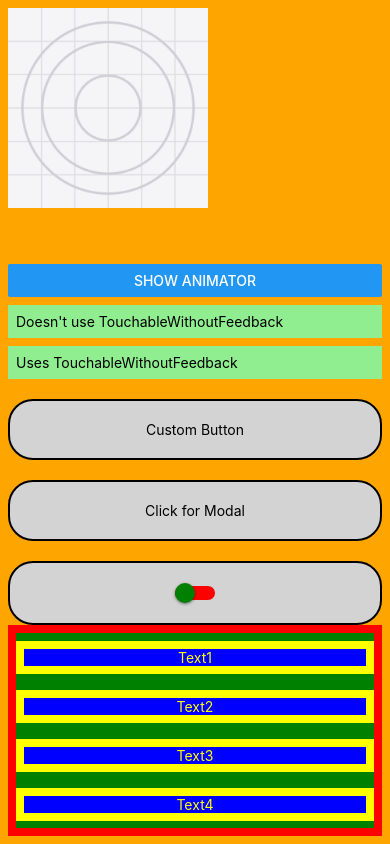
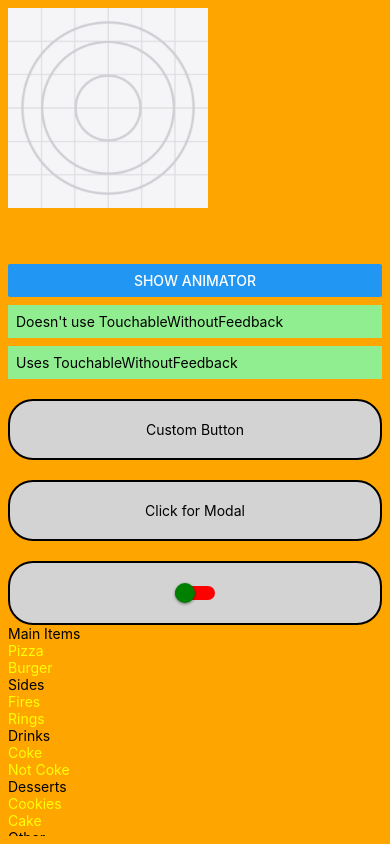
Before and after one commit to CheoR/rn-project2, a React Native app: screen / in a window 390 px wide. Built offline with nearby package versions, Linux system fonts and the light colour scheme.

Commit message:
feat: SectionList example

```diff
--- a/App.js
+++ b/App.js
@@ -9,6 +9,7 @@ import {
   Image,
   Keyboard,
   Modal,
+  SectionList,
   Switch,
   Text,
   TextInput,
@@ -18,7 +19,7 @@ import {
 } from "react-native";
 import styles from "./styles";
 
-import DATA from "./data/data";
+import DATA, { FOOD_DATA } from "./data/data";
 
 const pressHandler = (text) => {
   console.log(text);
@@ -41,6 +42,12 @@ export default function App() {
       Alert.alert("This is how you do a animator");
     }, 2000);
   };
+
+  const Item = ({ title }) => (
+    <View style={styles.cntr}>
+      <Text style={styles.li.text}>{title}</Text>
+    </View>
+  );
 
   return (
     <View style={styles.container}>
@@ -99,12 +106,23 @@ export default function App() {
           ios_backgroundColor="orange"
         />
       </View>
-      <FlatList
+      <SectionList
+        sections={FOOD_DATA}
+        keyExtractor={(item, idx) => item + idx}
+        // Default renderer for every item in every section.
+        // Can be over-ridden on a per-section basis.
+        // Should return a React element.
+        // find in FOOD_DATA as data
+        //  { id: Number: data : [String, String]}
+        renderItem={({ item }) => <Item title={item} />}
+        renderSectionHeader={({ section: { title } }) => <Text>{title}</Text>}
+      />
+      {/* <FlatList
         data={DATA}
         keyExtractor={(item) => item.id}
         renderItem={renderItems}
         style={styles.flatList}
-      />
+      /> */}
     </View>
   );
 }
--- a/data/data.js
+++ b/data/data.js
@@ -21,4 +21,32 @@ const DATA = [
   { id: 20, text: "Text20" },
 ];
 
+export const FOOD_DATA = [
+  {
+    id: 1,
+    title: "Main Items",
+    data: ["Pizza", "Burger"],
+  },
+  {
+    id: 2,
+    title: "Sides",
+    data: ["Fires", "Rings"],
+  },
+  {
+    id: 3,
+    title: "Drinks",
+    data: ["Coke", "Not Coke"],
+  },
+  {
+    id: 4,
+    title: "Desserts",
+    data: ["Cookies", "Cake"],
+  },
+  {
+    id: 5,
+    title: "Other",
+    data: ["Human Remains", "Mystery Meat"],
+  },
+];
+
 export default DATA;
```
